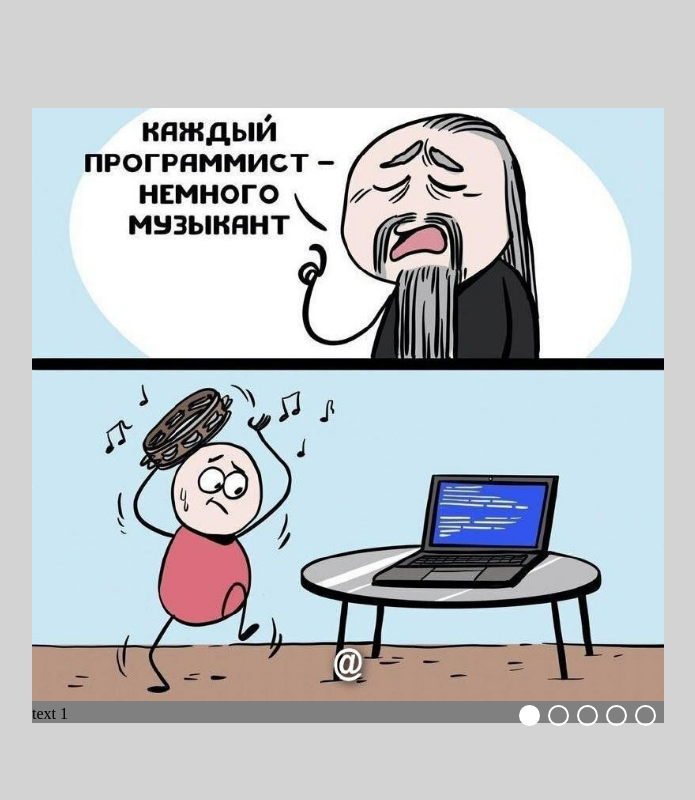
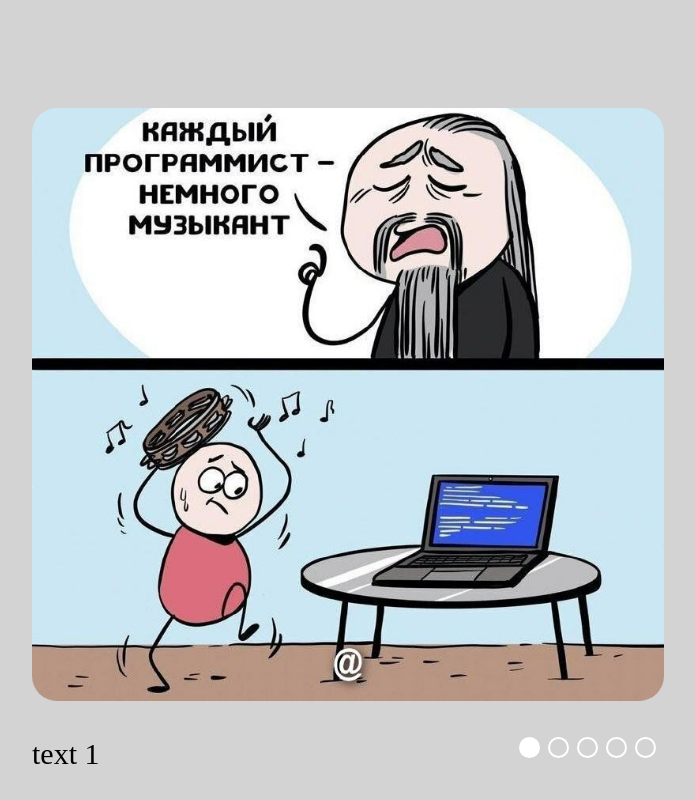
Before and after one commit to bvfromru/cssMemSlider, a plain HTML site: page cssMemSlider/index.html in a window 1280 px wide. Shown: the whole page, without its empty margins (292-987 px from the left). Drawn offline with Linux system fonts and the light colour scheme.

Commit message:
fix: fix some properties (16 окт 2021 г.  0:51:10)

```diff
--- a/cssMemSlider/style.css
+++ b/cssMemSlider/style.css
@@ -8,7 +8,7 @@ header {
 
 .wrapper {
   width: 50%;
-  background-color: grey;
+  /* background-color: grey; */
   margin-left: auto;
   margin-right: auto;
 }
@@ -23,18 +23,32 @@ header {
   display: none;
 }
 
-.slider-img, .slider-text
-{
+.slider-img, .slider-text {
   display: none;
+}
+
+.slider-container {
+  padding-bottom: 2vh;
+}
+
+.slider-img {
+  position: relative;
+  margin-bottom: 4vh;
+  overflow: hidden;
 }
 
 .slider-img img {
   width: 100%;
   height: auto;
+  border-radius: 25px;
+  transition-duration: 2s;
 }
 
-.slider-controls label
-{
+.slider-text {
+  font-size: 30px;
+}
+
+.slider-controls label {
   display: inline-block;
   width: 17px;
   height: 17px;
@@ -48,15 +62,17 @@ header {
   background-color: transparent;
 }
 
-.slider-controls
-{
+.slider-controls {
   font-size: 0;
   float: right;
 }
 
-.slider-controls label:hover
-{
+.slider-controls label:hover {
   background-color: rgba(248, 247, 244, .4);
+}
+
+.slider-controls label:active {
+  background-color: rgba(148, 147, 144, .4);
 }
 
 
@@ -64,8 +80,7 @@ header {
 #btn-2:checked ~ .slider-container #slide2,
 #btn-3:checked ~ .slider-container #slide3,
 #btn-4:checked ~ .slider-container #slide4,
-#btn-5:checked ~ .slider-container #slide5
-{
+#btn-5:checked ~ .slider-container #slide5 {
   display: block;
 }
 
@@ -73,7 +88,6 @@ header {
 #btn-2:checked ~ .slider-container label[for='btn-2'],
 #btn-3:checked ~ .slider-container label[for='btn-3'],
 #btn-4:checked ~ .slider-container label[for='btn-4'],
-#btn-5:checked ~ .slider-container label[for='btn-5']
-{
+#btn-5:checked ~ .slider-container label[for='btn-5'] {
   background-color: #fff;
 }
```
Lines whose indentation alone changed are shown as unchanged.
